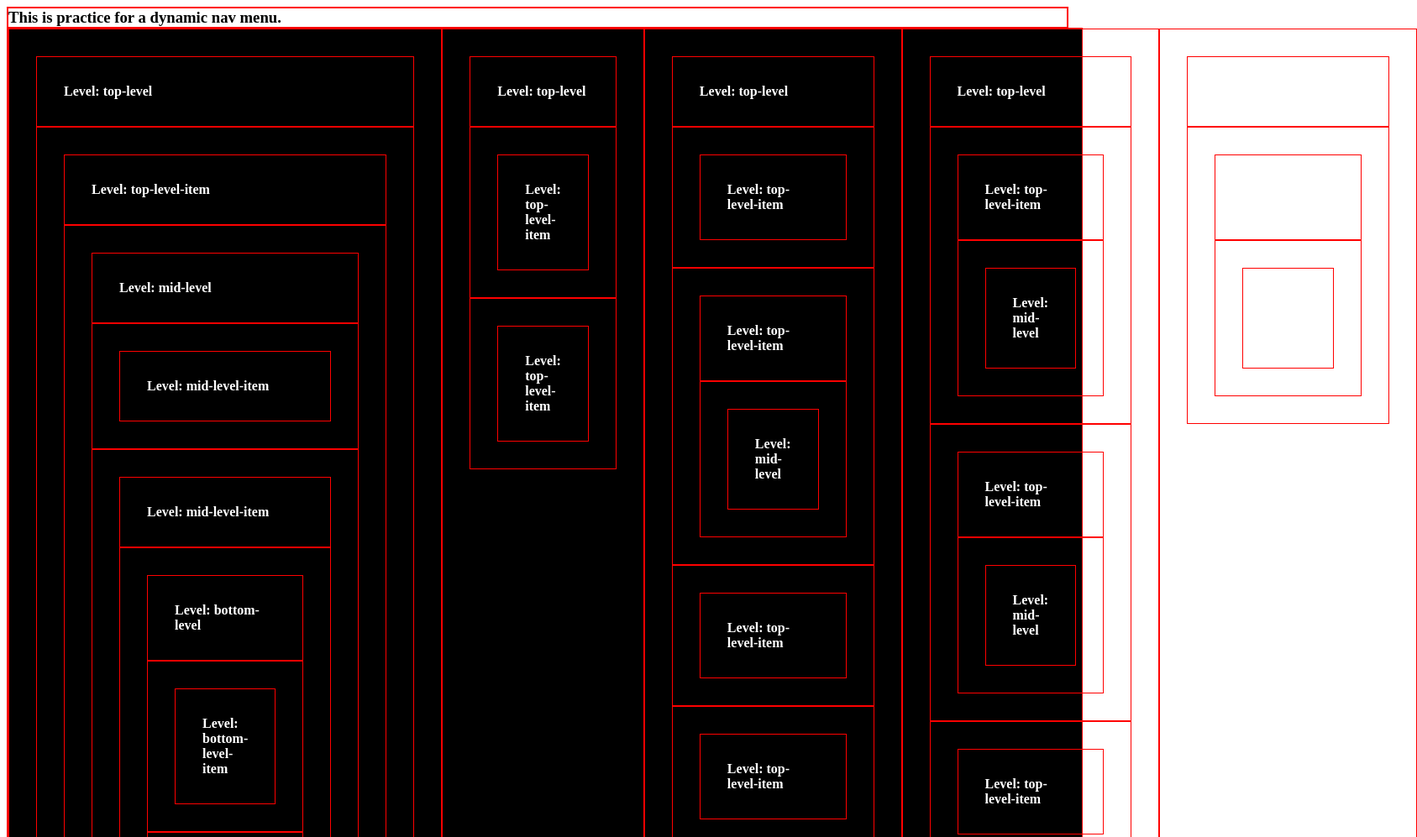
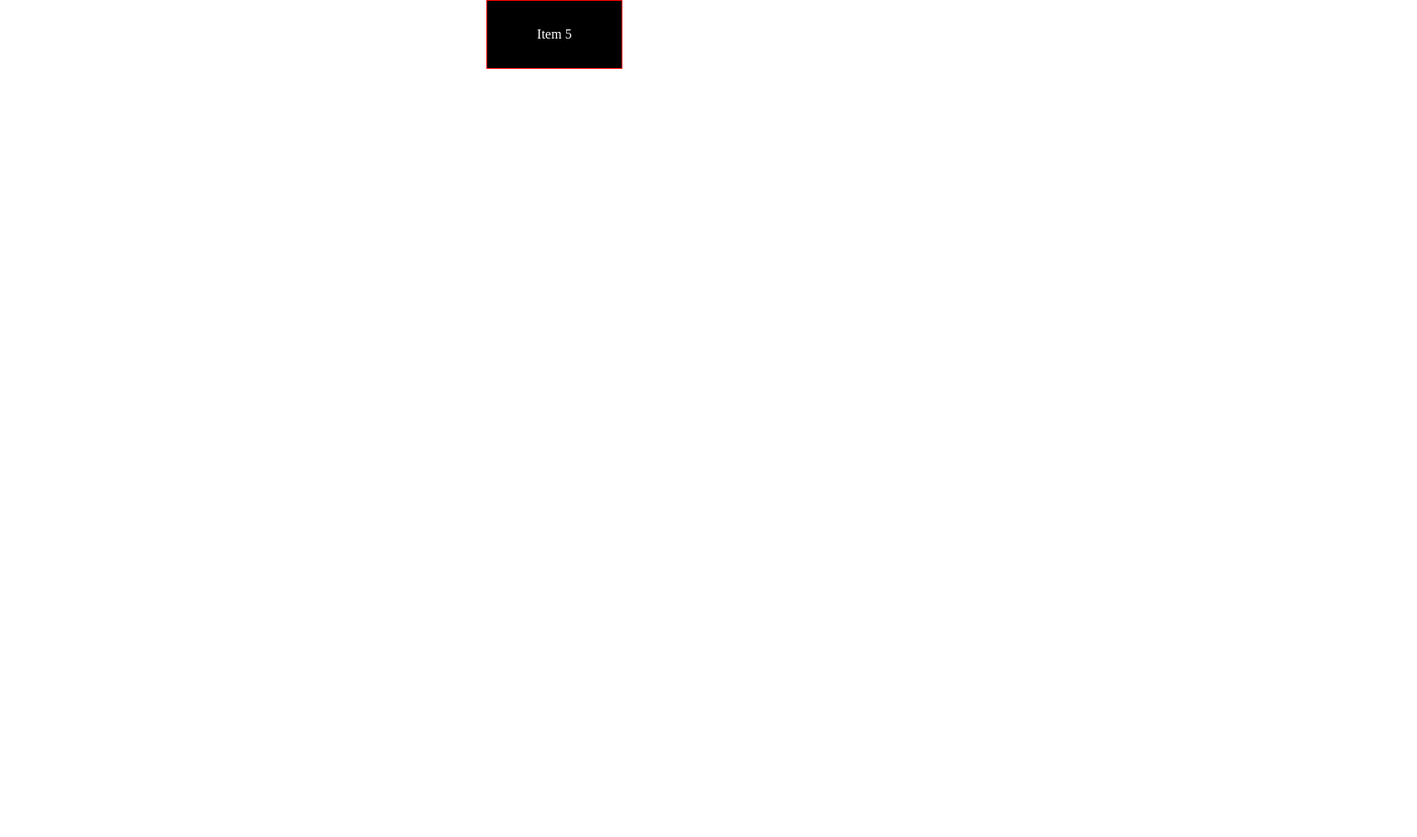
Before and after one commit to tylerelk/dynamic-ui-interactions, a website built with webpack: page src/index.html in a window 1280 px wide. Shown: the top 997 px of the page at 84% size, 1687 px wide, since content can reach past the window. After the commit the page ends 800 px from the top, so only its background shows below. Built offline with nearby package versions, Linux system fonts and the light colour scheme.

Commit message:
dropdown transition done

```diff
--- a/src/index.html
+++ b/src/index.html
@@ -7,53 +7,13 @@
   </head>
   <body>
     <div id="root-div">
-      <h3>This is practice for a dynamic nav menu.</h3>
-      <nav>
-        <ul class="top-level">
-          <li class="top-level-item">
-            <ul class="mid-level">
-              <li class="mid-level-item"></li>
-              <li class="mid-level-item">
-                <ul class="bottom-level">
-                  <li class="bottom-level-item"></li>
-                  <li class="bottom-level-item"></li>
-                </ul>
-              </li>
-              <li class="mid-level-item"></li>
-              <li class="mid-level-item"></li>
-              <li class="mid-level-item"></li>
-            </ul>
-          </li>
-          <li class="top-level-item"></li>
-          <li class="top-level-item"></li>
-        </ul>
-        <ul class="top-level">
-          <li class="top-level-item"></li>
-          <li class="top-level-item"></li>
-        </ul>
-        <ul class="top-level">
-          <li class="top-level-item"></li>
-          <li class="top-level-item">
-            <ul class="mid-level"></ul>
-          </li>
-          <li class="top-level-item"></li>
-          <li class="top-level-item"></li>
-        </ul>
-        <ul class="top-level">
-          <li class="top-level-item">
-            <ul class="mid-level"></ul>
-          </li>
-          <li class="top-level-item">
-            <ul class="mid-level"></ul>
-          </li>
-          <li class="top-level-item"></li>
-        </ul>
-        <ul class="top-level">
-          <li class="top-level-item">
-            <ul class="mid-level"></ul>
-          </li>
-        </ul>
-      </nav>
+      <ul><span>Dropdown Menu</span>
+        <li><span>Item 1</span></li>
+        <li><span>Item 2</span></li>
+        <li><span>Item 3</span></li>
+        <li><span>Item 4</span></li>
+        <li><span>Item 5</span></li>
+      </ul>
     </div>
   </body>
 </html>
--- a/src/index.js
+++ b/src/index.js
@@ -1,22 +1,24 @@
-import './style.css';
+import "./style.css";
 
-const root = document.getElementById('root-div');
+const root = document.getElementById("root-div");
 
 function renderPage() {
-    const lists = document.querySelectorAll('ul');
-    const items = document.querySelectorAll('li');
+  const menu = document.querySelector("ul");
+  const items = document.querySelectorAll("li");
 
-    lists.forEach(list => {
-        let label = document.createElement('h4');
-        label.textContent = `Level: ${list.classList[0]}`;
-        list.insertBefore(label, list.firstChild);
+  function openMenu() {
+    items.forEach((item) => {
+      item.style.top = `${5 * Array.from(items).indexOf(item)}rem`;
     });
+  };
+  function closeMenu() {
+    items.forEach(item => {
+        item.style.top = '0';
+    })
+  }
 
-    items.forEach(item => {
-        let label = document.createElement('h4');
-        label.textContent = `Level: ${item.classList[0]}`;
-        item.insertBefore(label, item.firstChild);
-    });
+  menu.addEventListener("mouseenter", () => setTimeout(openMenu), 10);
+  menu.addEventListener('mouseleave', () => setTimeout(closeMenu, 10));
 }
 
-root.appendChild(renderPage());
+renderPage();
--- a/src/modules/menutile.js
+++ /dev/null
@@ -1,6 +0,0 @@
-export default class MenuTile {
-    constructor(text, position) {
-        this.text = text;
-        this.position = position;
-    };
-}
--- a/src/style.css
+++ b/src/style.css
@@ -1,22 +1,53 @@
-body * {
+body {
     margin: 0;
     padding: 0;
     box-sizing: border-box;
-    list-style-type: none;
-    border: 1px solid red;
 }
 
-nav {
+ul {
+    list-style-type: none;
+    display: flex;
+    flex-direction: column;
+    align-items: center;
+    position: relative;
     width: 100vw;
-    background-color: black;
-    color: white;
-    display: flex;
-    position: relative;
-    left: 0;
-    right: 0;
+    margin: auto;
+    width: max-content;
+    z-index: 5;
 }
 
-nav * {
-    padding: 2rem;
-    text-align: cetner;
+li {
+    position: absolute;
+    top: 0;
+    transition: top ease-in-out 300ms;
 }
+
+/* @keyframes openMenu {
+    from {
+        top: 0
+    }
+    to {
+        top: 5rem;
+    }
+}
+
+@keyframes closeMenu {
+    from {
+        top: 5rem
+    }
+    to {
+        top: 0;
+    }
+} */
+
+span {
+    width: 10rem;
+    height: 5rem;
+    display: flex;
+    justify-content: center;
+    align-items: center;
+    background-color: black;
+    border: 1px solid red;
+    color: white;
+    transition: 300ms;
+}
```
Also changed, not shown: dist/index.html, dist/main.js.
